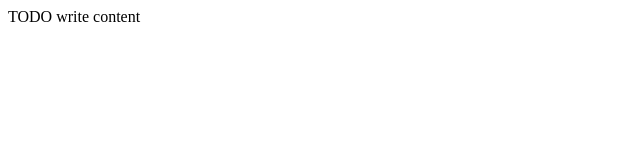
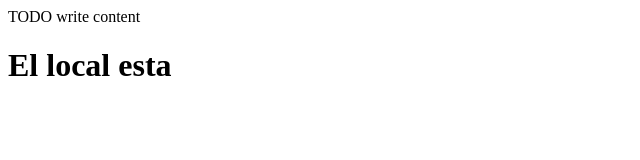
Before and after one commit to caesarals-bot/repositoriesGit, a plain HTML site: page index.html in a window 1280 px wide. Shown: the whole page, without its empty margins (0-640 px from the left). Drawn offline with Linux system fonts and the light colour scheme.

Commit message:
cambios ondex.html

```diff
--- a/index.html
+++ b/index.html
@@ -12,5 +12,6 @@ and open the template in the editor.
     </head>
     <body>
         <div>TODO write content</div>
+        <h1>El local esta</h1>
     </body>
 </html>
```
